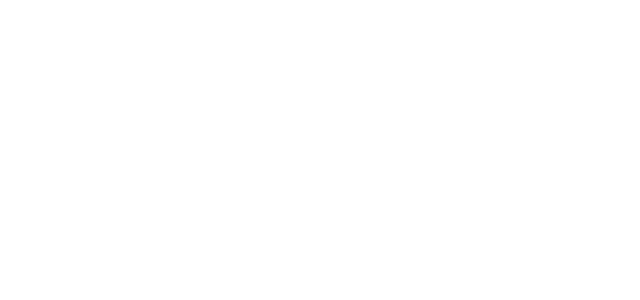
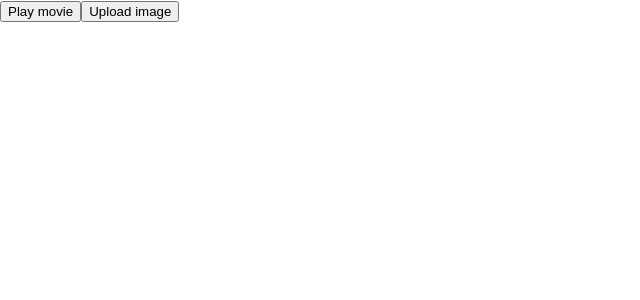
Before and after one commit to CaioNishijo/react-lab, a React (Create React App) app: page /semana-4 in a window 1280 px wide. Before the commit this address had no page. Shown: the top 300 px of the page, without its empty margins (0-640 px from the left). Built offline with nearby package versions, Linux system fonts and the light colour scheme.

Commit message:
feito a parte da toolbar

```diff
--- /dev/null
+++ b/src/botoes/Botao.js
@@ -0,0 +1,8 @@
+export default function Botao({onClick, children}){
+    return <>
+        <button onClick={(e) => {
+            e.stopPropagation()
+            onClick()
+        }}>{children}</button>
+    </>
+}
--- a/src/botoes/CliqueEmMim.js
+++ b/src/botoes/CliqueEmMim.js
@@ -1,7 +1,4 @@
-export default function CliqueEmMim(){
-    return <button onClick={handleClick}>Clique aqui</button>
+export default function CliqueEmMim({ message, children }){
+    return <button onClick={() => {alert(message)}}>{children}</button>
+
 }
-
-function handleClick(){
-    window.alert("Boa noite!")
-}
--- /dev/null
+++ b/src/botoes/Toolbar.js
@@ -0,0 +1,10 @@
+import Botao from "./Botao"
+
+export default function Toolbar()
+{
+    return <div className="toolbar" onClick={() => {alert('You clicked the toolbar')}}>
+
+            <Botao onClick={() => {alert('Playing!')}}>Play movie</Botao>
+            <Botao onClick={() => {alert('Upload image')}}>Upload image</Botao>
+            </div>
+}
--- a/src/minhasRotas.js
+++ b/src/minhasRotas.js
@@ -6,6 +6,7 @@
 import Relogio from "./paginas/Relogio";
 import Gallery from "./paginas/Gallery";
 import App from "./App";
+import Semana4 from "./paginas/Semana4";
 
 function MinhasRotas(){
     return(
@@ -18,6 +19,7 @@
                 <Route path="/ex2" element={<Ex2 />}/>
                 <Route path="/relogio" element={<Relogio />}/>
                 <Route path="/gallery" element={<Gallery />}/>
+                <Route path="/semana-4" element={<Semana4 />}/>
             </Routes>
         </BrowserRouter>
     );
--- a/src/paginas/Home.js
+++ b/src/paginas/Home.js
@@ -9,6 +9,7 @@
                 <li><Link to="/ex1" >Exercício 1 - letreiro</Link></li>
                 <li><Link to="/relogio" >Exercício 1 - relogio</Link></li>
                 <li><Link to="/ex2" >Exercício 2 - contador</Link></li>
+                <li><Link to="/semana-4" >Semana 4</Link></li>
             </ul>
         </nav>
     );
--- /dev/null
+++ b/src/paginas/Semana4.js
@@ -0,0 +1,8 @@
+import Toolbar from "../botoes/Toolbar"
+
+export default function Semana4(){
+    return <>
+        <Toolbar></Toolbar>
+
+    </>
+}
--- /dev/null
+++ b/src/paginas/SignUp.js
@@ -0,0 +1 @@
+expo
```
Also changed, not shown: src/botoes/PlayBtn.js (added, +9 -0 lines), src/botoes/UploadBtn.js (added, +7 -0 lines), 1 other file (tests, documents, lock files or other folders).
